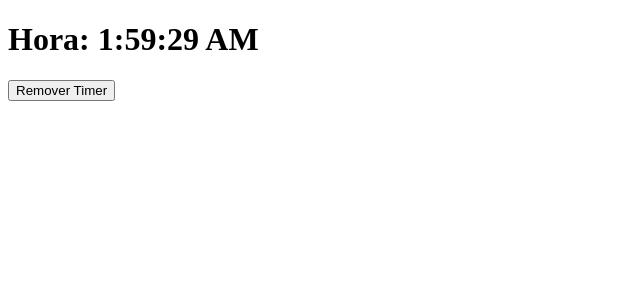
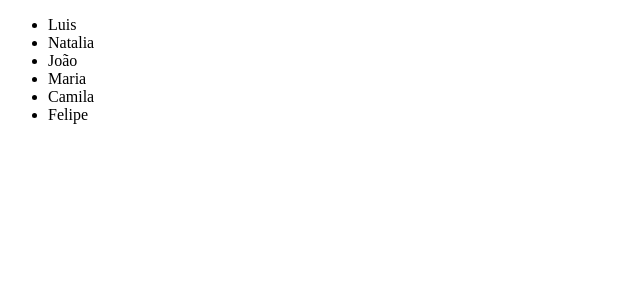
Before and after one commit to joaovictorbs/react, a React (Create React App) app in the folder projetosCurso/fundamentos/: page / in a window 1280 px wide. Shown: the top 300 px of the page, without its empty margins (0-640 px from the left). Built offline with nearby package versions, Linux system fonts and the light colour scheme.

Commit message:
Renderizacao de listas

```diff
--- a/projetosCurso/fundamentos/src/App.js
+++ b/projetosCurso/fundamentos/src/App.js
@@ -1,12 +1,38 @@
 import React, { Component } from 'react'
-import Button from './Button' //importa arquivo Button
+
+const names = ['Luis', 'Natalia', 'João', 'Maria', 'Camila', 'Felipe']  //lista
+
+/*
+const names = [   //array de objetos
+  {
+    name: 'Luis',
+    age: 19,
+  },
+  {
+    name: 'Natalia',
+    age: 27,
+  },
+  {
+    name: 'Lucas',
+    age: 22,
+  }
+] */ //lista
 
 class App extends Component {
+  constructor(props) {
+    super()
+  }
+
   render() {
     return(
-      <>
-        <Button label="Entrar"/><br />
-      </>
+      <ul>                         {/*lista html*/}
+      {
+        names.map((name, index) => (  //para cada indice retorna elemento
+          <li key={index}>{ name }</li>  //para cada nome cria um li  | o key ajuda o react a saber como o elemento esta, se foi removido, adiconado, etc
+
+        ))
+      }
+      </ul>
     )
   }
 }
--- a/projetosCurso/fundamentos/src/Button.js
+++ /dev/null
@@ -1,36 +0,0 @@
-import React, { Component } from 'react'
-import Timer from './Timer'   //importa timer
-
-
-class Button extends Component {
-  constructor(props) {
-      super();
-
-      this.state = {
-        showTimer: true   //se showTimer for verdadeira mostra timer do timer.js
-      }
-  }
-
-  //inicialização
-  //montagem
-  //atualizações
-  //desmontagem
-
-  render() {
-    return(
-      <main>
-        {
-          this.state.showTimer && <Timer /> //se estado timer for true, entao apresente timer  | && informa que se for true aparece
-        }
-
-        <button onClick={() => this.setState( { showTimer: false})}>    {/*quando clica no botao, altera valor do estado*/}
-          Remover Timer
-        </button>
-
-      </main>
-
-    )
-  }
-}
-
-export default Button //exporta componente Button
--- a/projetosCurso/fundamentos/src/Timer.js
+++ /dev/null
@@ -1,38 +0,0 @@
-import React, { Component } from 'react'
-
-class Timer extends Component {
-    constructor(props) {
-        super();
-
-        this.state = {      //cria estado timer vazio
-            timer: '01'
-        }
-    }
-
-    //MOMENTO DE MONTAGEM
-    componentDidMount() {       //executa antes de componente ser chamado
-        setInterval(() => {     //funcao de intervalo de tempo
-            this.setState({ timer: new Date().toLocaleTimeString() })       //atualiza estado com hora atual do computador
-        }, 1000);               //executa código depois de 1 segundo
-    }
-
-    //MOMENTO DE ATUALIZACAO
-    componentDidUpdate() {      //cada vez que o componente for renderizado novamente, executa funcao | atualizar um estado é ser renderizado
-        console.log('Componente atualizou')
-    }
-
-    //MOMENTO DE DESMONTAGEM
-    componentWillUnmount() {    //cada vez que o componente deixa de aparecer na minha tela, ele e desmontado
-        console.log('Componente desmontado')
-    }
-
-    render() {
-        return(
-            <main>
-                <h1>Hora: { this.state.timer } </h1>
-            </main>
-        )
-    }
-}
-
-export default Timer
```
